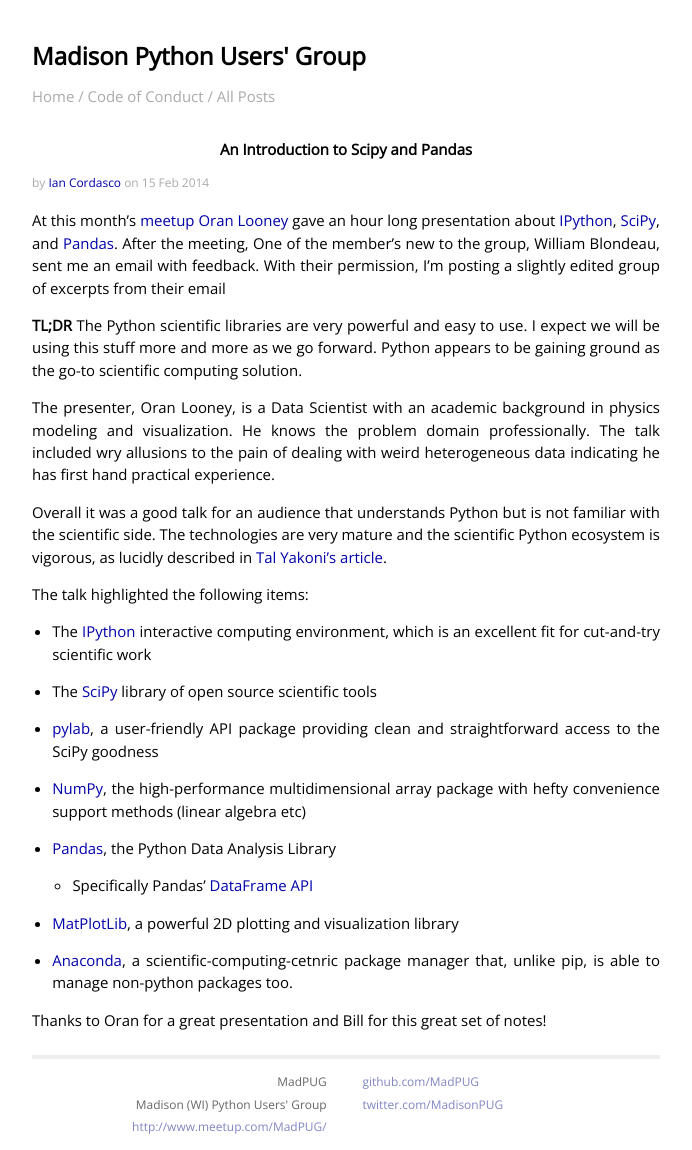
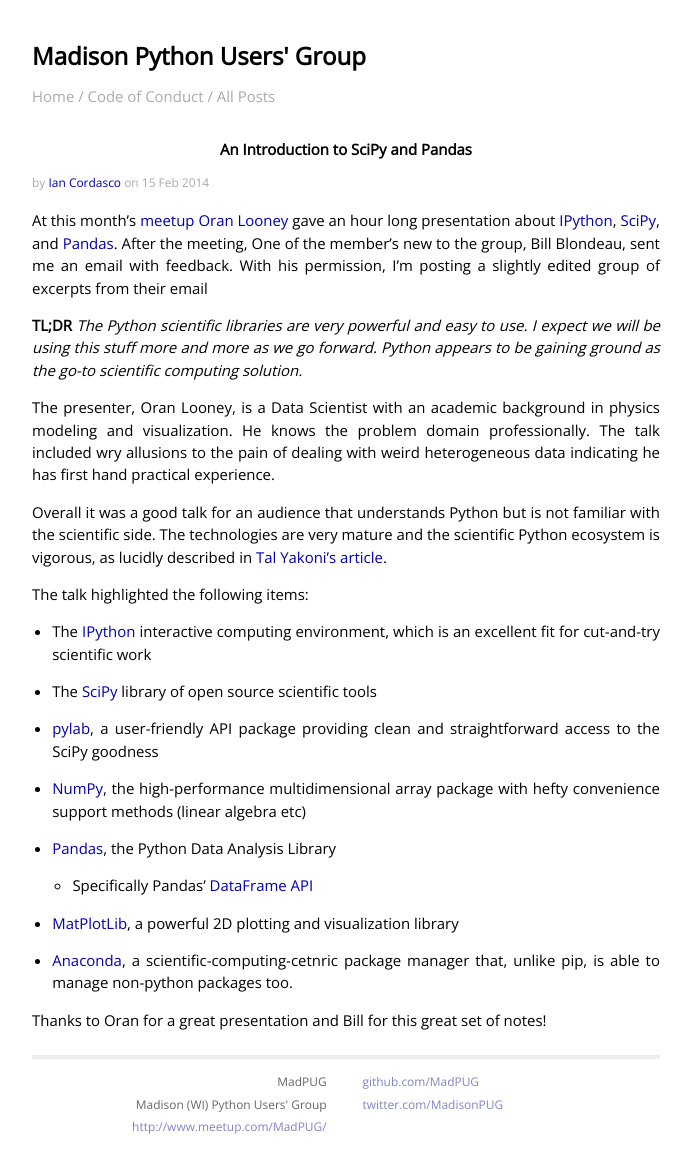
Before and after one commit to MadPUG/madpug.github.io, a Jekyll site: the page built from _posts/2014-02-15-february-meetup.markdown, in a window 1280 px wide. Shown: the whole page, without its empty margins (294-986 px from the left). Built offline with Jekyll 4.4.1, drawn with Linux system fonts in a browser that asks for light colours; Markdown is read by kramdown in place of the engine named in the settings.

Commit message:
Minor edits to today's post

```diff
--- a/_posts/2014-02-15-february-meetup.markdown
+++ b/_posts/2014-02-15-february-meetup.markdown
@@ -1,19 +1,19 @@
 ---
 layout: post
-title:  "An Introduction to Scipy and Pandas"
+title:  "An Introduction to SciPy and Pandas"
 author: sigmavirus24
 date:   2014-02-15 19:59:59
 ---
 
 At this month's [meetup][] [Oran Looney][olooney] gave an hour long
 presentation about [IPython][], [SciPy][], and [Pandas][]. After the meeting,
-One of the member's new to the group, William Blondeau, sent me an email with
-feedback.  With their permission, I'm posting a slightly edited group of
+One of the member's new to the group, Bill Blondeau, sent me an email with
+feedback.  With his permission, I'm posting a slightly edited group of
 excerpts from their email
 
-**TL;DR** The Python scientific libraries are very powerful and easy to use. I
-expect we will be using this stuff more and more as we go forward. Python
-appears to be gaining ground as the go-to scientific computing solution.
+**TL;DR** *The Python scientific libraries are very powerful and easy to use.
+I expect we will be using this stuff more and more as we go forward. Python
+appears to be gaining ground as the go-to scientific computing solution.*
 
 The presenter, Oran Looney, is a Data Scientist with an academic background in
 physics modeling and visualization. He knows the problem domain
```
